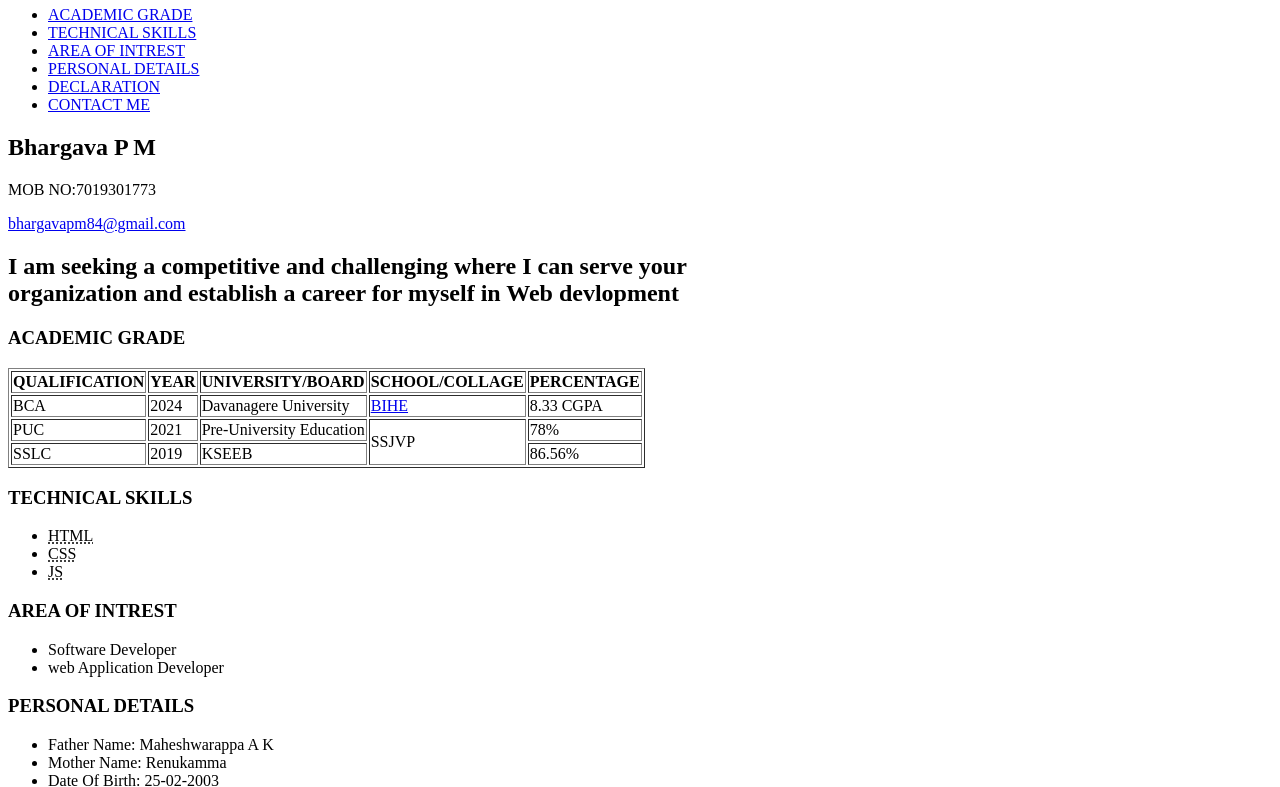
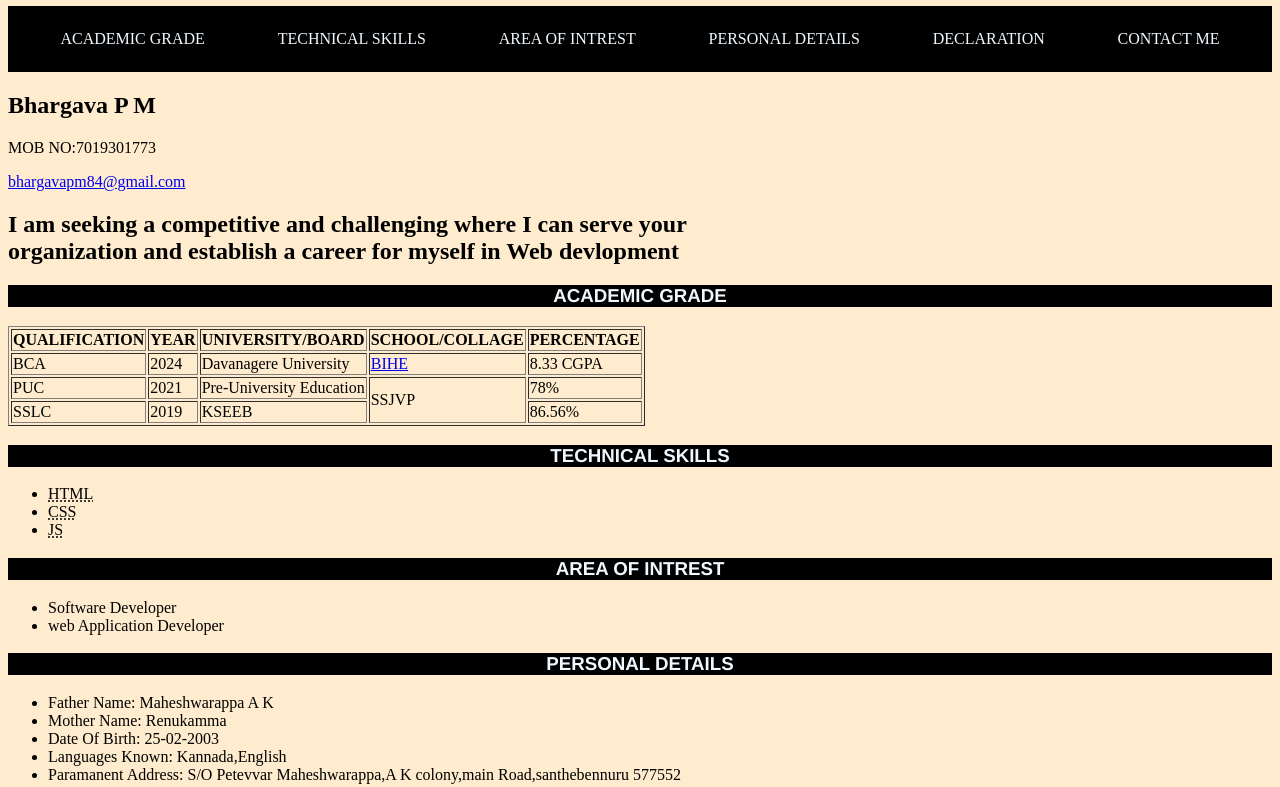
Before and after one commit to Bharagavmaheshwar/bhargav, a plain HTML site: page index.html in a window 1280 px wide. Shown: the part 60-847 px from the top of the page. Drawn offline with Linux system fonts and the light colour scheme.

Commit message:
index.html

```diff
--- a/index.html
+++ b/index.html
@@ -1,7 +1,7 @@
 <html>
     <head>
         <title>Portfolio</title>
-        <link rel="stylesheet" href="Bhargav.css">
+        <link rel="stylesheet" href="index.css">
     </head>
     <body>
         <h1 id="NAME">BHARGAVA P M</h1>
```
